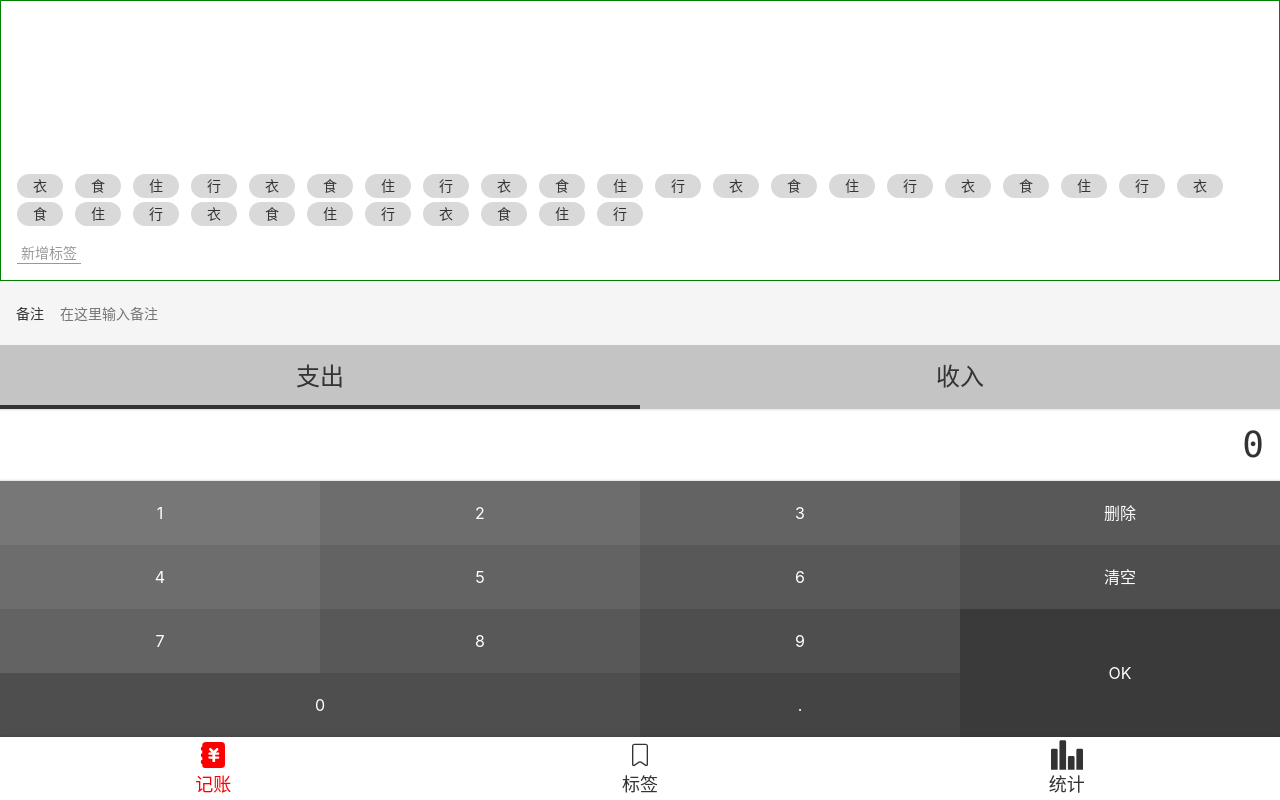
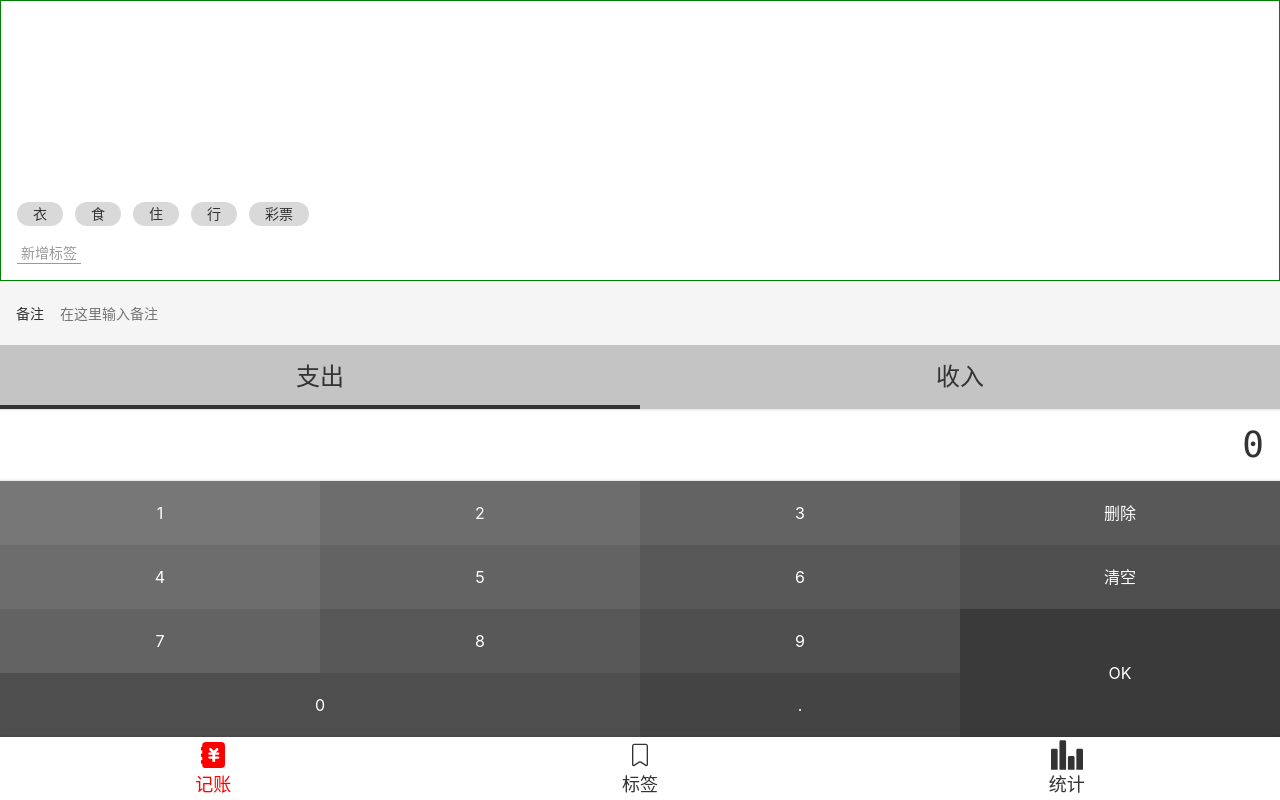
Before and after one commit to Tomvictory/money-ts, a Vue app: page /#/money in a window 1280 px wide. Built offline with nearby package versions, Linux system fonts and the light colour scheme.

Commit message:
完成Tags组件

```diff
--- a/src/components/Money/Tags.vue
+++ b/src/components/Money/Tags.vue
@@ -1,78 +1,82 @@
 <template>
   <div class="tags">
     <div class="new-add">
-      <button>新增标签</button>
+      <button @click="create">新增标签</button>
     </div>
     <ul class="current">
-      <li>衣</li>
-      <li>食</li>
-      <li>住</li>
-      <li>行</li>
-      <li>衣</li>
-      <li>食</li>
-      <li>住</li>
-      <li>行</li>
-      <li>衣</li>
-      <li>食</li>
-      <li>住</li>
-      <li>行</li>
-      <li>衣</li>
-      <li>食</li>
-      <li>住</li>
-      <li>行</li>
-      <li>衣</li>
-      <li>食</li>
-      <li>住</li>
-      <li>行</li>
-      <li>衣</li>
-      <li>食</li>
-      <li>住</li>
-      <li>行</li>
-      <li>衣</li>
-      <li>食</li>
-      <li>住</li>
-      <li>行</li>
-      <li>衣</li>
-      <li>食</li>
-      <li>住</li>
-      <li>行</li>
+      <li v-for="tag in dataSource" :key="tag"
+      :class="{selected:selectedTags.indexOf(tag)>=0}"
+      @click="toggle(tag)">{{tag}}</li>
     </ul>
   </div>
 </template>
 
 <script lang="ts">
-  export default {
-    name: 'Tags'
-  };
+  import Vue from 'vue';
+  import {Component, Prop} from 'vue-property-decorator';
+
+  @Component
+  export default class Tags extends Vue {
+    @Prop() readonly dataSource: string[] | undefined;
+    selectedTags: string[] = [];
+
+    toggle(tag: string) {
+      const index = this.selectedTags.indexOf(tag);
+      if (index >= 0) {
+        this.selectedTags.splice(index, 1);
+      } else {
+        this.selectedTags.push(tag);
+      }
+    }
+
+    create() {
+      const name = window.prompt('请输入标签名');
+      if (name === '') {
+        window.alert('标签名不能为空');
+      } else if (this.dataSource) {
+        this.$emit('update:dataSource',
+          [...this.dataSource, name]);
+      }
+    }
+  }
 </script>
 
 <style lang="scss" scoped>
-  .tags{
+  .tags {
     font-size: 14px;
     padding: 16px;
     border: 1px solid green;
     display: flex;
     flex-grow: 1;
     flex-direction: column-reverse;
-    > .current{
+
+    > .current {
       display: flex;
       flex-wrap: wrap;
-      > li{
-        background: #d9d9d9;
-        $labels-height:24px;
-        height:$labels-height;
-        border-radius:$labels-height;
+
+      > li {
+        $bg: #d9d9d9;
+        background:$bg;
+        $labels-height: 24px;
+        height: $labels-height;
+        border-radius: $labels-height;
         padding: 1px 16px;
         margin-right: 12px;
         margin-top: 4px;
+        &.selected{
+          background: darken($bg,50%);
+          color: white;
+        }
       }
     }
-    > .new-add{
+
+    > .new-add {
       padding-top: 16px;
-      button{
+
+      button {
         background: transparent;
-        border:none;
-        color:#999;
+        border: none;
+        color: #999;
         border-bottom: 1px solid;
         padding: 0 4px;
       }
--- a/src/views/Money.vue
+++ b/src/views/Money.vue
@@ -3,7 +3,7 @@
     <NumberPad/>
     <Types/>
     <Notes/>
-    <Tags/>
+    <Tags :data-source.sync="tags"/>
   </Layout>
 </template>
 
@@ -12,9 +12,15 @@
   import Types from '@/components/Money/Types.vue';
   import Notes from '@/components/Money/Notes.vue';
   import Tags from '@/components/Money/Tags.vue';
+
   export default {
     name: 'Money',
-    components:{Tags,Notes,Types,NumberPad}
+    components: {Tags, Notes, Types, NumberPad},
+    data() {
+      return {
+        tags: ['衣', '食', '住', '行', '彩票']
+      };
+    }
   };
 </script>
 <style lang="scss">
```
